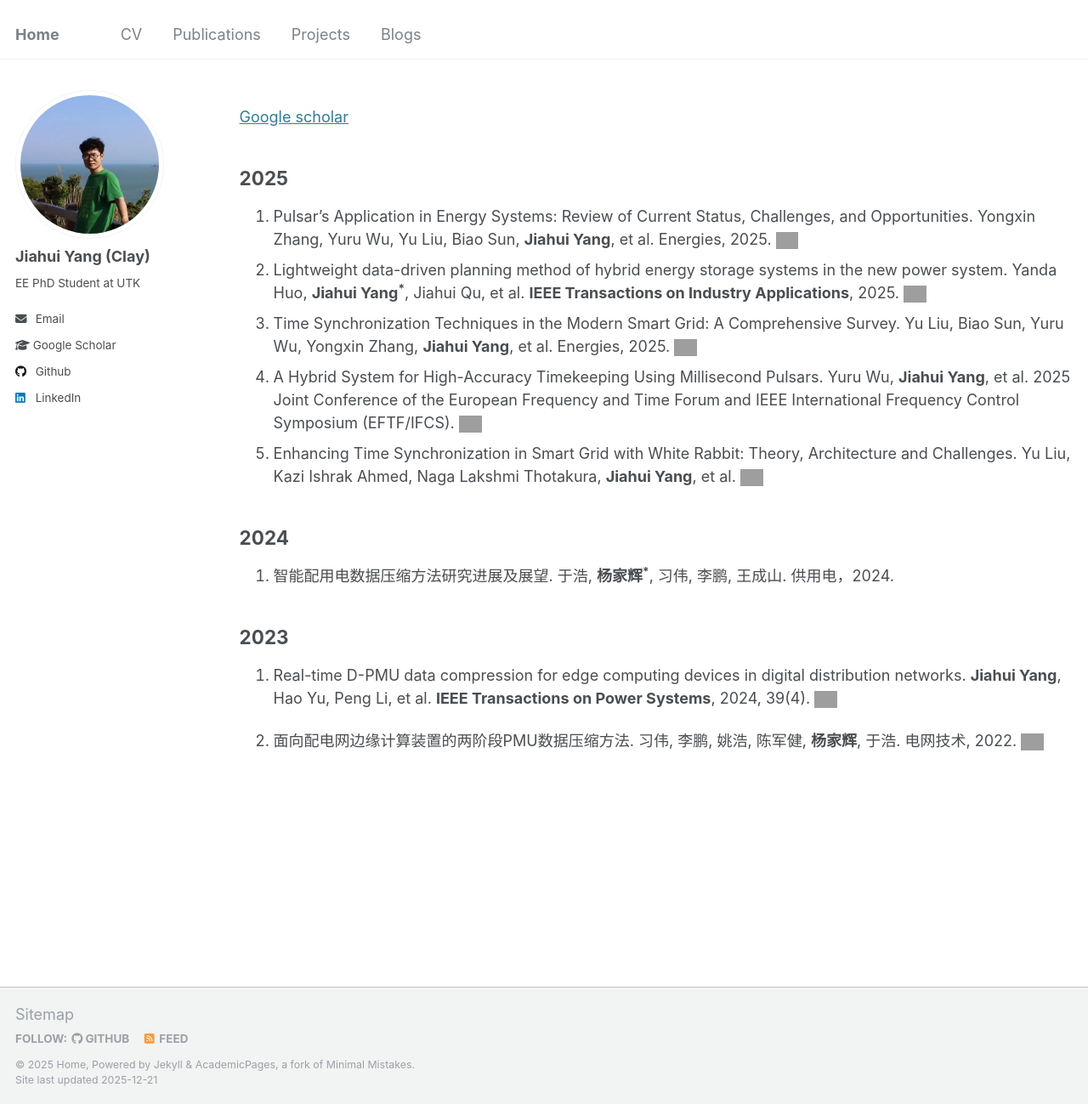
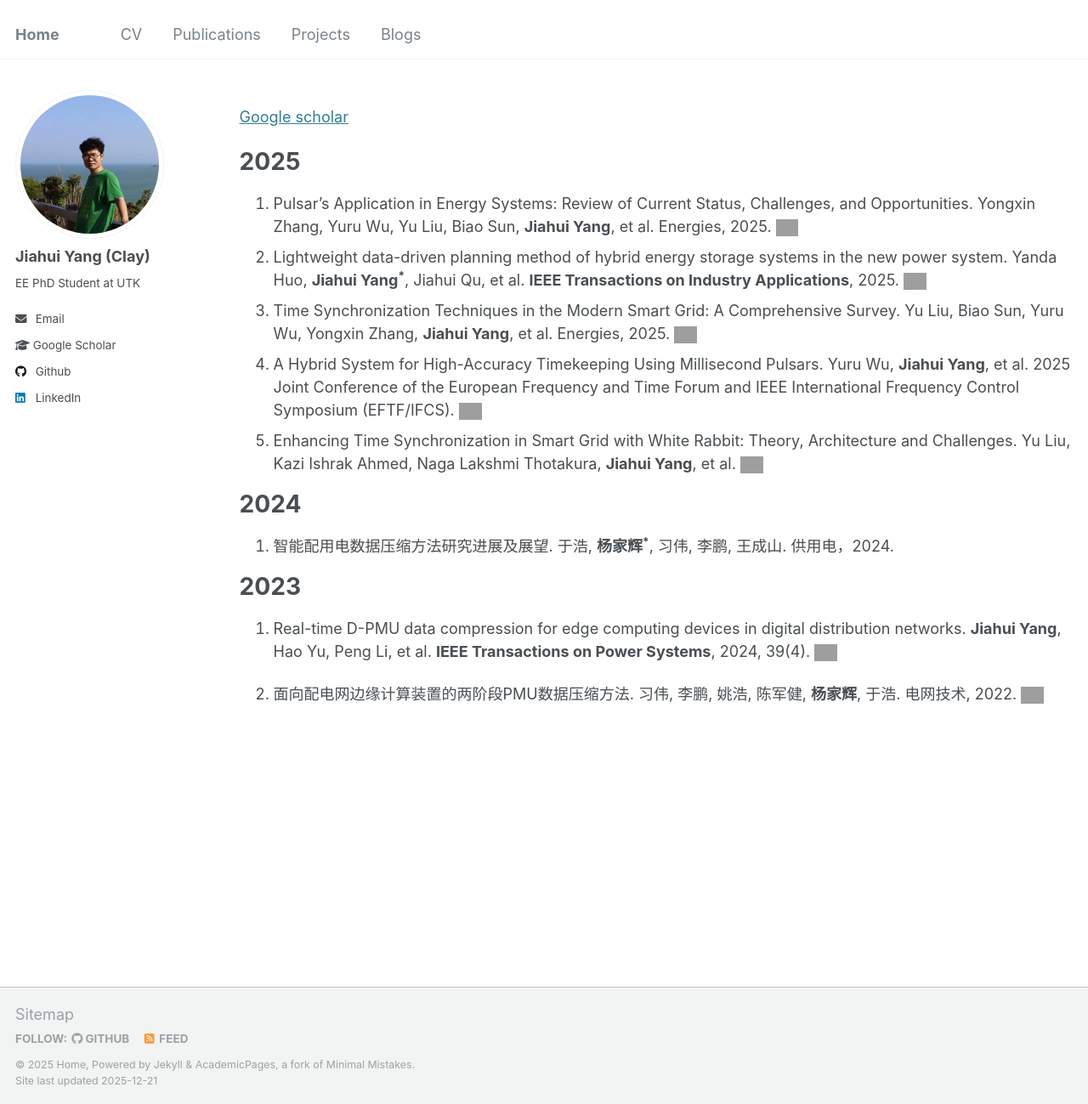
Before and after one commit to ClayUTK/intro, a Jekyll site: the page built from _pages/pub.md, in a window 1280 px wide and 1299 px high. Shown: the whole window at 85% size. Built offline with Jekyll 4.4.1, drawn with Linux system fonts in a browser that asks for light colours; grey boxes are pictures that could not be loaded.

```diff
--- a/_pages/pub.md
+++ b/_pages/pub.md
@@ -8,7 +8,7 @@ author_profile: true
 
 [Google scholar](https://scholar.google.com/citations?user=eyFcVnoAAAAJ&hl=zh-CN)
 
-## 2025
+# 2025
 1. Pulsar’s Application in Energy Systems: Review of Current Status, Challenges, and Opportunities. Yongxin Zhang, Yuru Wu, Yu Liu, Biao Sun, **Jiahui Yang**, et al. Energies, 2025.  [<img src="https://upload.wikimedia.org/wikipedia/commons/8/87/PDF_file_icon.svg" alt="PDF Icon" style="height: 20px; vertical-align: middle;">](https://github.com/ClayUTK/intro/blob/c21b511c4287a5d18808d6f946fe40b9b7641e87/_publications/Pulsar%E2%80%99s%20Application%20in%20Energy%20Systems.pdf)
 2. Lightweight data-driven planning method of hybrid energy storage systems in the new power system. Yanda Huo, **Jiahui Yang<sup>*</sup>**, Jiahui Qu, et al. **IEEE Transactions on Industry Applications**, 2025.  [<img src="https://upload.wikimedia.org/wikipedia/commons/8/87/PDF_file_icon.svg" alt="PDF Icon" style="height: 20px; vertical-align: middle;">](https://github.com/ClayUTK/intro/blob/c21b511c4287a5d18808d6f946fe40b9b7641e87/_publications/Lightweight_Data-Driven_Planning_Method_of_Hybrid_Energy_Storage_Systems_in_the_New_Power_System.pdf)
 3. Time Synchronization Techniques in the Modern Smart Grid: A Comprehensive Survey. Yu Liu, Biao Sun, Yuru Wu, Yongxin Zhang, **Jiahui Yang**, et al. Energies, 2025.  [<img src="https://upload.wikimedia.org/wikipedia/commons/8/87/PDF_file_icon.svg" alt="PDF Icon" style="height: 20px; vertical-align: middle;">](https://github.com/ClayUTK/intro/blob/c21b511c4287a5d18808d6f946fe40b9b7641e87/_publications/Time%20Synchronization%20Techniques%20in%20the%20Modern%20Smart%20Grid.pdf)
@@ -16,10 +16,10 @@ author_profile: true
 5. Enhancing Time Synchronization in Smart Grid with White Rabbit: Theory, Architecture and Challenges. Yu Liu, Kazi Ishrak Ahmed, Naga Lakshmi Thotakura, **Jiahui Yang**, et al.  [<img src="https://upload.wikimedia.org/wikipedia/commons/8/87/PDF_file_icon.svg" alt="PDF Icon" style="height: 20px; vertical-align: middle;">](https://github.com/ClayUTK/intro/blob/c21b511c4287a5d18808d6f946fe40b9b7641e87/_publications/Enhancing_Time_Synchronization_in_Smart_Grid_With_White_Rabbit_Theory_Architecture_and_Challenges.pdf)
 
 
-## 2024
+# 2024
 1. 智能配用电数据压缩方法研究进展及展望. 于浩, **杨家辉<sup>*</sup>**, 习伟, 李鹏, 王成山. 供用电，2024.
 
-## 2023
+# 2023
 1. Real-time D-PMU data compression for edge computing devices in digital distribution networks. **Jiahui Yang**, Hao Yu, Peng Li, et al. **IEEE Transactions on Power Systems**, 2024, 39(4). [<img src="https://upload.wikimedia.org/wikipedia/commons/8/87/PDF_file_icon.svg" alt="PDF Icon" style="height: 20px; vertical-align: middle;">](https://github.com/ClayUTK/intro/blob/60002dcc49009d6e429066cbfd9b92ce2f7c7541/_publications/Real-Time_D-PMU_Data_Compression_for_Edge_Computing_Devices_in_Digital_Distribution_Networks.pdf)
 
 2. 面向配电网边缘计算装置的两阶段PMU数据压缩方法. 习伟, 李鹏, 姚浩, 陈军健, **杨家辉**, 于浩. 电网技术, 2022. [<img src="https://upload.wikimedia.org/wikipedia/commons/8/87/PDF_file_icon.svg" alt="PDF Icon" style="height: 20px; vertical-align: middle;">](https://github.com/ClayUTK/intro/blob/6b6781e0fb74fee5d228dab6910bcdfa96c7ba90/_publications/220608_%E7%94%B5%E7%BD%91%E6%8A%80%E6%9C%AF_%E9%9D%A2%E5%90%91%E9%85%8D%E7%94%B5%E7%BD%91%E8%BE%B9%E7%BC%98%E8%AE%A1%E7%AE%97%E8%A3%85%E7%BD%AE%E7%9A%84%E4%B8%A4%E9%98%B6%E6%AE%B5PMU%E6%95%B0%E6%8D%AE%E5%8E%8B%E7%BC%A9%E6%96%B9%E6%B3%95.pdf)
```
